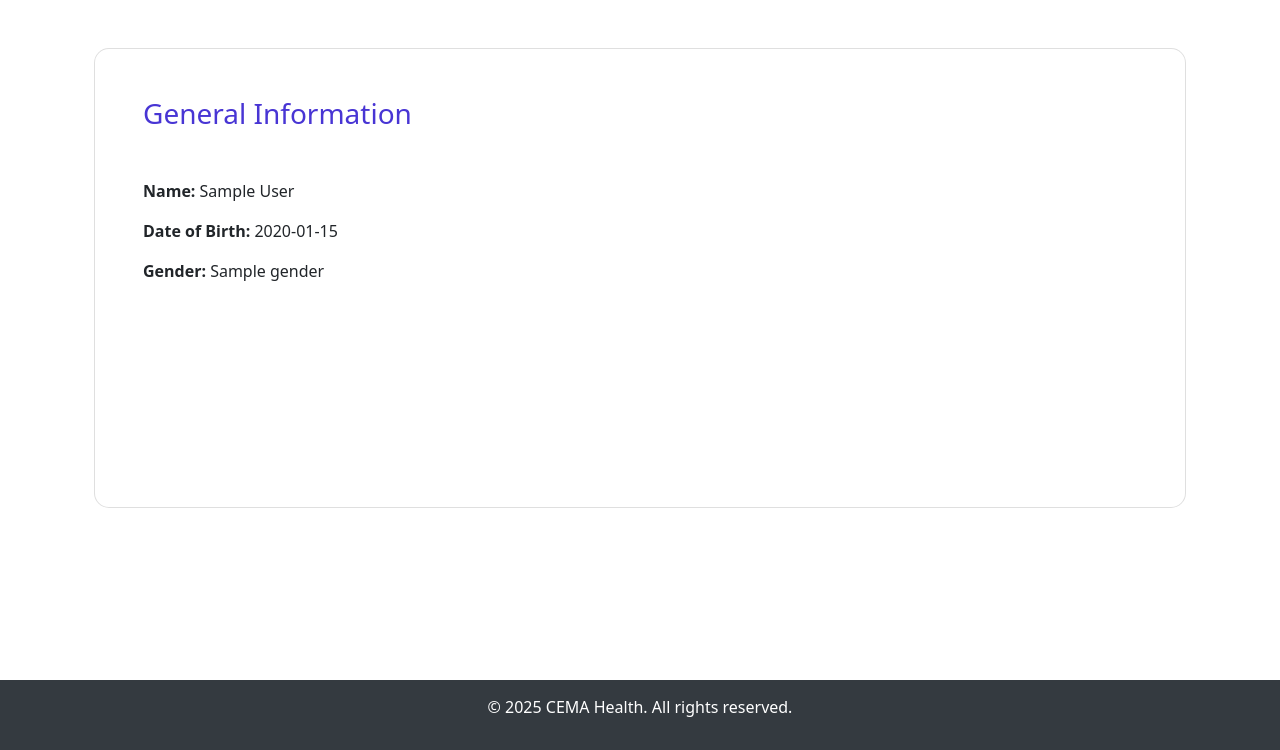
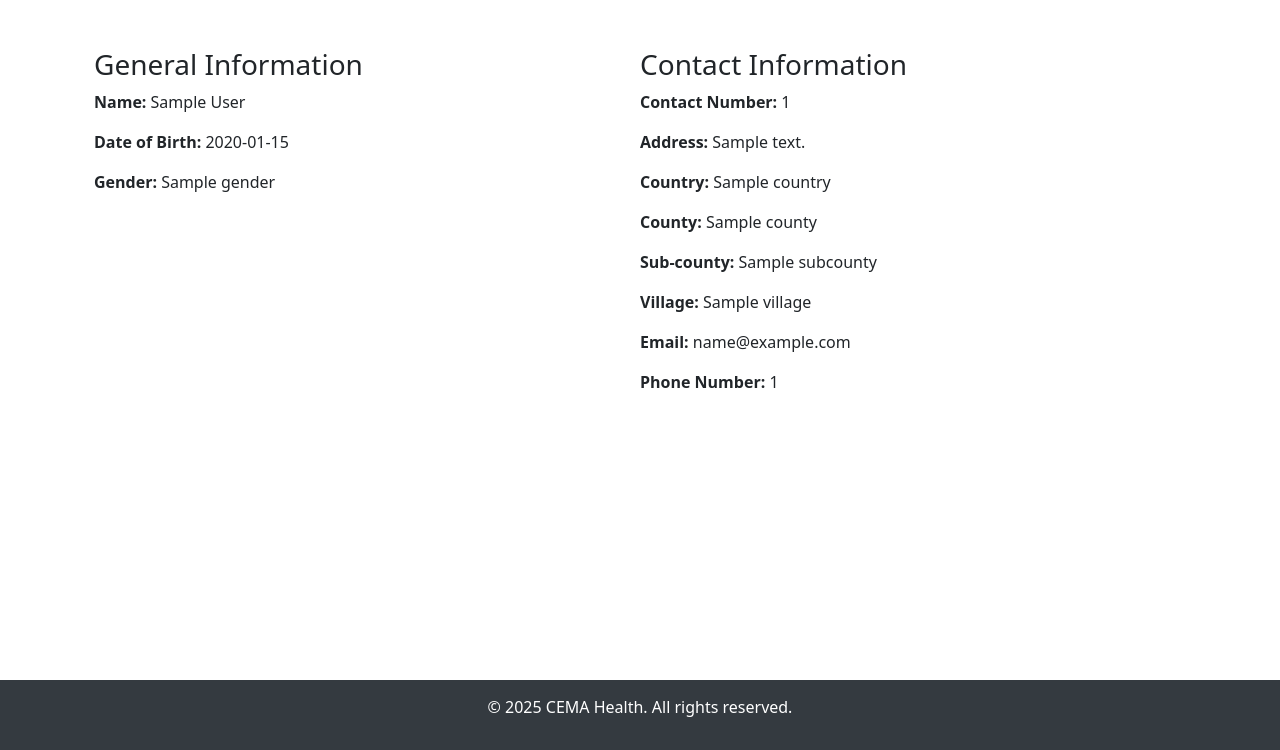
Before and after one commit to martinondiwa/CEMA_Health_Management_System, a Python web app: template app/templates/client_profile.html in a window 1280 px wide. Shown: the part 122-872 px from the top of the page. Run offline with Jinja, Linux system fonts and the light colour scheme; the template is opened without the code that fills it: most values are stand-ins (such as "Sample title", 1, 10 or a date in 2020).

Commit message:
Update client_profile.html
asdfg

```diff
--- a/app/templates/client_profile.html
+++ b/app/templates/client_profile.html
@@ -1,11 +1,11 @@
+<!-- app/templates/client_profile.html -->
 {% extends "base.html" %}
 
-{% block title %}
-Client Profile
-{% endblock %}
+{% block title %}Client Profile{% endblock %}
 
 {% block client_styles %}
 <link rel="stylesheet" href="{{ url_for('static', filename='css/client.css') }}">
+<!-- Bootstrap Styles (if you want to include Bootstrap via CDN) -->
 <link href="https://cdn.jsdelivr.net/npm/bootstrap@5.3.0-alpha1/dist/css/bootstrap.min.css" rel="stylesheet" />
 {% endblock %}
 
@@ -14,13 +14,11 @@ Client Profile
     <div class="container py-5 h-100">
         <div class="row d-flex justify-content-center align-items-center h-100">
             <div class="col-12">
-                <div class="card card-registration card-registration-2" style="border-radius: 15px;">
-                    <div class="card-body p-0">
                 <div class="row g-0">
                     <!-- Left Side: Client General Info -->
                     <div class="col-lg-6">
-                                <div class="p-5">
-                                    <h3 class="fw-normal mb-5" style="color: #4835d4;">General Information</h3>
+                        <div class="profile-card">
+                            <h3>General Information</h3>
                             <p><strong>Name:</strong> {{ client.full_name }}</p>
                             <p><strong>Date of Birth:</strong> {{ client.date_of_birth.strftime('%Y-%m-%d') }}</p>
                             <p><strong>Gender:</strong> {{ client.gender }}</p>
@@ -28,18 +26,17 @@ Client Profile
                     </div>
 
                     <!-- Right Side: Client Contact Info -->
-                            <div class="col-lg-6 bg-indigo text-white">
-                                <div class="p-5">
-                                    <h3 class="fw-normal mb-5">Contact Information</h3>
+                    <div class="col-lg-6">
+                        <div class="contact-card">
+                            <h3>Contact Information</h3>
+                            <p><strong>Contact Number:</strong> {{ client.contact_number }}</p>
+                            <p><strong>Address:</strong> {{ client.address }}</p>
                             <p><strong>Country:</strong> {{ client.country }}</p>
                             <p><strong>County:</strong> {{ client.county }}</p>
                             <p><strong>Sub-county:</strong> {{ client.subcounty }}</p>
                             <p><strong>Village:</strong> {{ client.village }}</p>
                             <p><strong>Email:</strong> {{ client.email }}</p>
-                                    <p><strong>Contact Number:</strong> {{ client.contact_number }}</p>
-                                    <p><strong>Address:</strong> {{ client.address }}</p>
-                                </div>
-                            </div>
+                            <p><strong>Phone Number:</strong> {{ client.phone_number }}</p>
                         </div>
                     </div>
                 </div>
```
Lines whose indentation alone changed are shown as unchanged.
